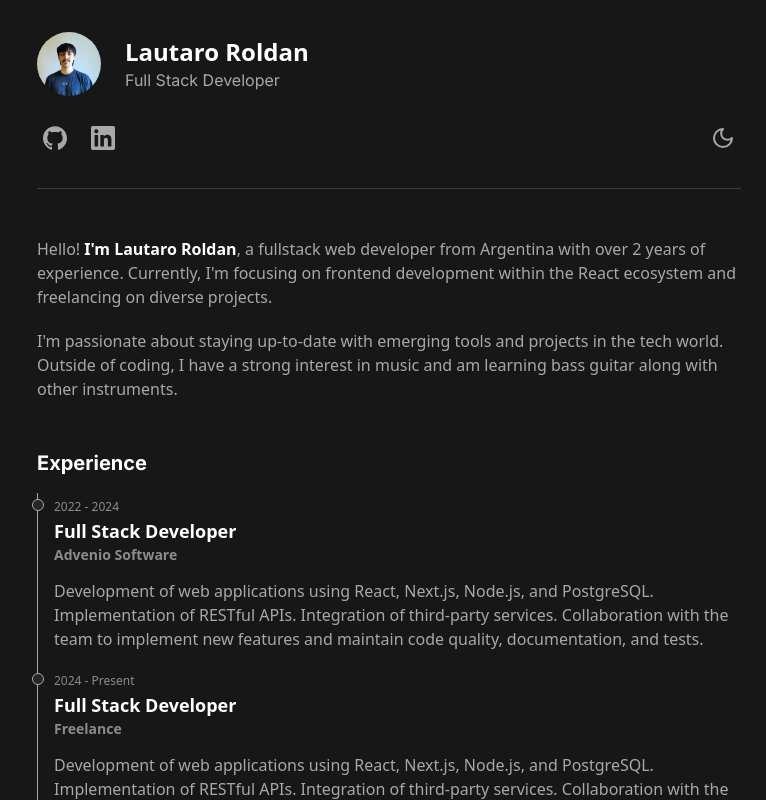
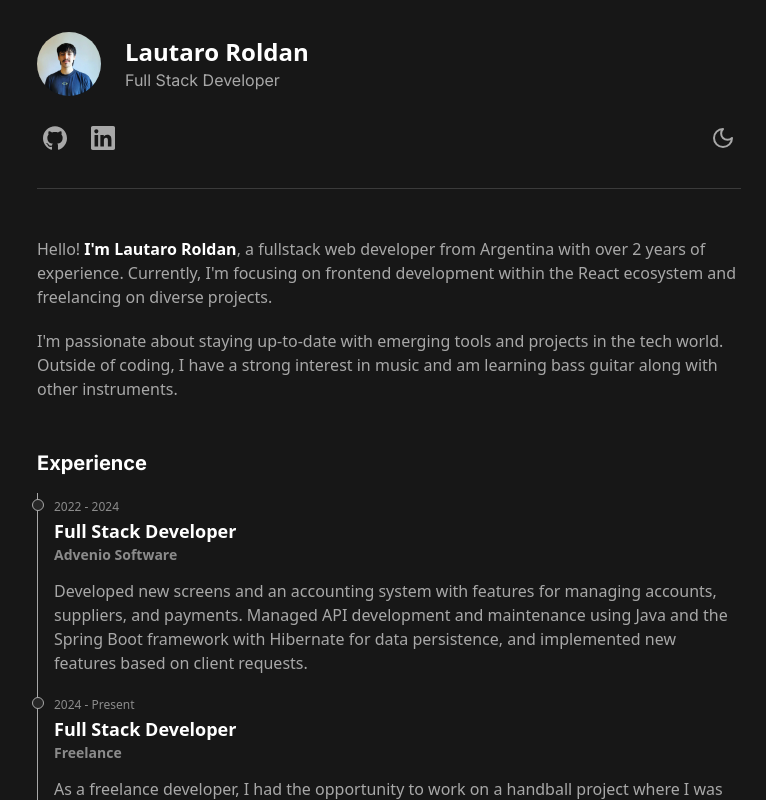
Before and after one commit to lautaroroldan/porfolio, a Next.js app: page / in a window 1280 px wide. Shown: the top 800 px of the page, without its empty margins (251-1017 px from the left). Built offline with nearby package versions, Linux system fonts and the light colour scheme.

Commit message:
Feat experience:<Se sube los textos correspondientes de las experiencias>

```diff
--- a/components/Experience/experience-item.tsx
+++ b/components/Experience/experience-item.tsx
@@ -13,7 +13,7 @@ function ExperienceItem({ position, company, description, dateStart, dateEnd }:
             <time className="mb-1 text-xs font-normal leading-none text-custom-gray opacity-80">{dateStart} - {dateEnd}</time>
             <h2 className="text-lg font-semibold text-white">{position}</h2>
             <h3 className="text-sm font-semibold text-custom-gray opacity-80 mb-3.5">{company}</h3>
-            <p className="mb-4 text-base font-normal text-custom-gray">{description}</p>
+            <p className="mb-4 text-base font-normal text-custom-gray prose-xs">{description}</p>
         </>
     )
 }
--- a/components/Experience/experience.tsx
+++ b/components/Experience/experience.tsx
@@ -9,15 +9,15 @@ const experiences: ExperienceItemProps[] = [
         company: "Advenio Software",
         dateStart: "2022",
         dateEnd: "2024",
-        description: "Development of web applications using React, Next.js, Node.js, and PostgreSQL. Implementation of RESTful APIs. Integration of third-party services. Collaboration with the team to implement new features and maintain code quality, documentation, and tests.",
+        description: "Developed new screens and an accounting system with features for managing accounts, suppliers, and payments. Managed API development and maintenance using Java and the Spring Boot framework with Hibernate for data persistence, and implemented new features based on client requests.",
     },
     {
         position: "Full Stack Developer",
         company: "Freelance",
         dateStart: "2024",
         dateEnd: "Present",
-        description: "Development of web applications using React, Next.js, Node.js, and PostgreSQL. Implementation of RESTful APIs. Integration of third-party services. Collaboration with the team to implement new features and maintain code quality, documentation, and tests.",
-    }
+        description: "As a freelance developer, I had the opportunity to work on a handball project where I was the sole frontend developer. This experience allowed me to deepen my skills in React and other tools within its ecosystem, pushing me to deliver a fully functional and responsive interface, managing both the creative and technical aspects of the project independently, adapting and solving challenges as they arose. I'm always ready for new challenges and eager to continue growing, learning, and contributing to innovative projects.",
+    },
 ]
 
 function Experience() {
```
